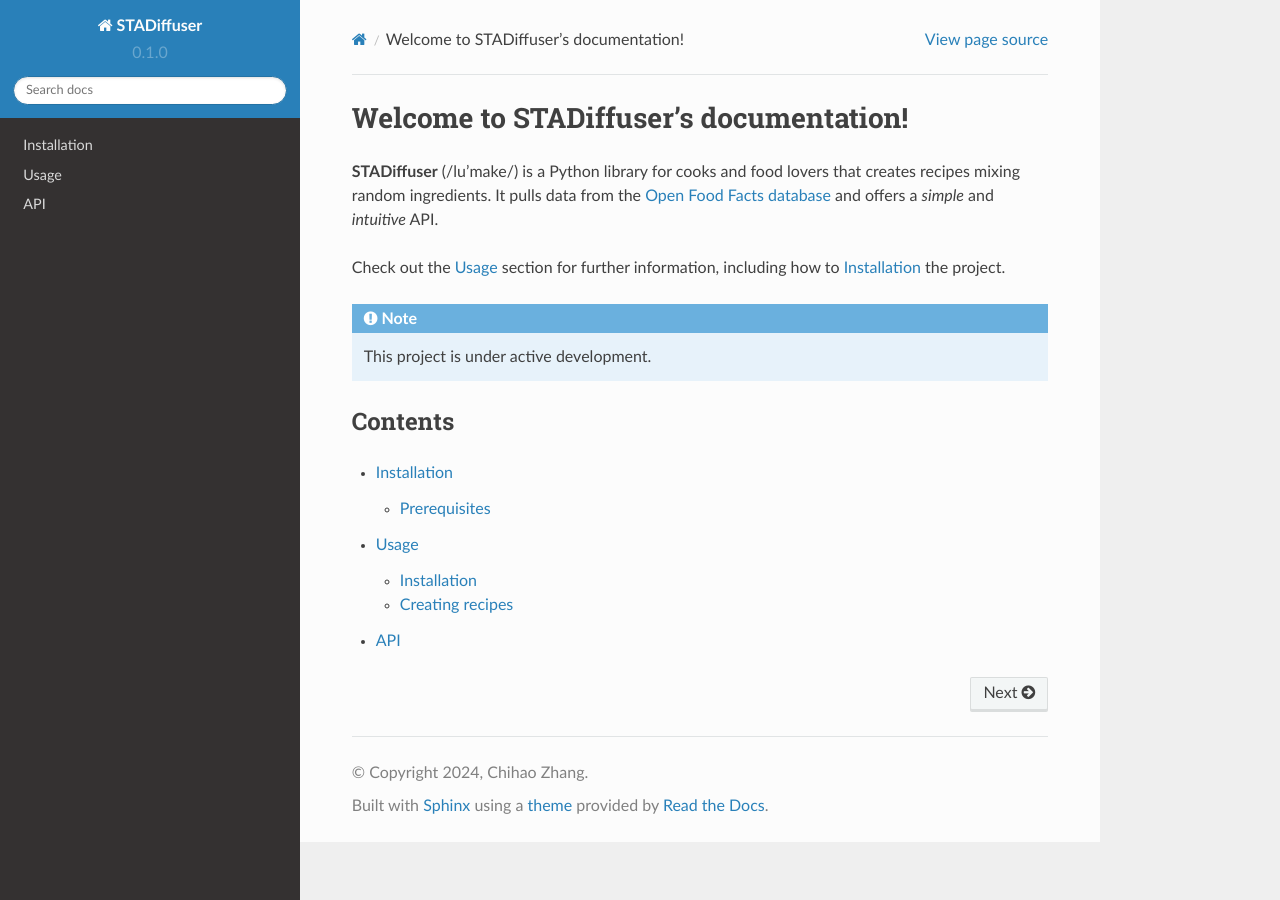
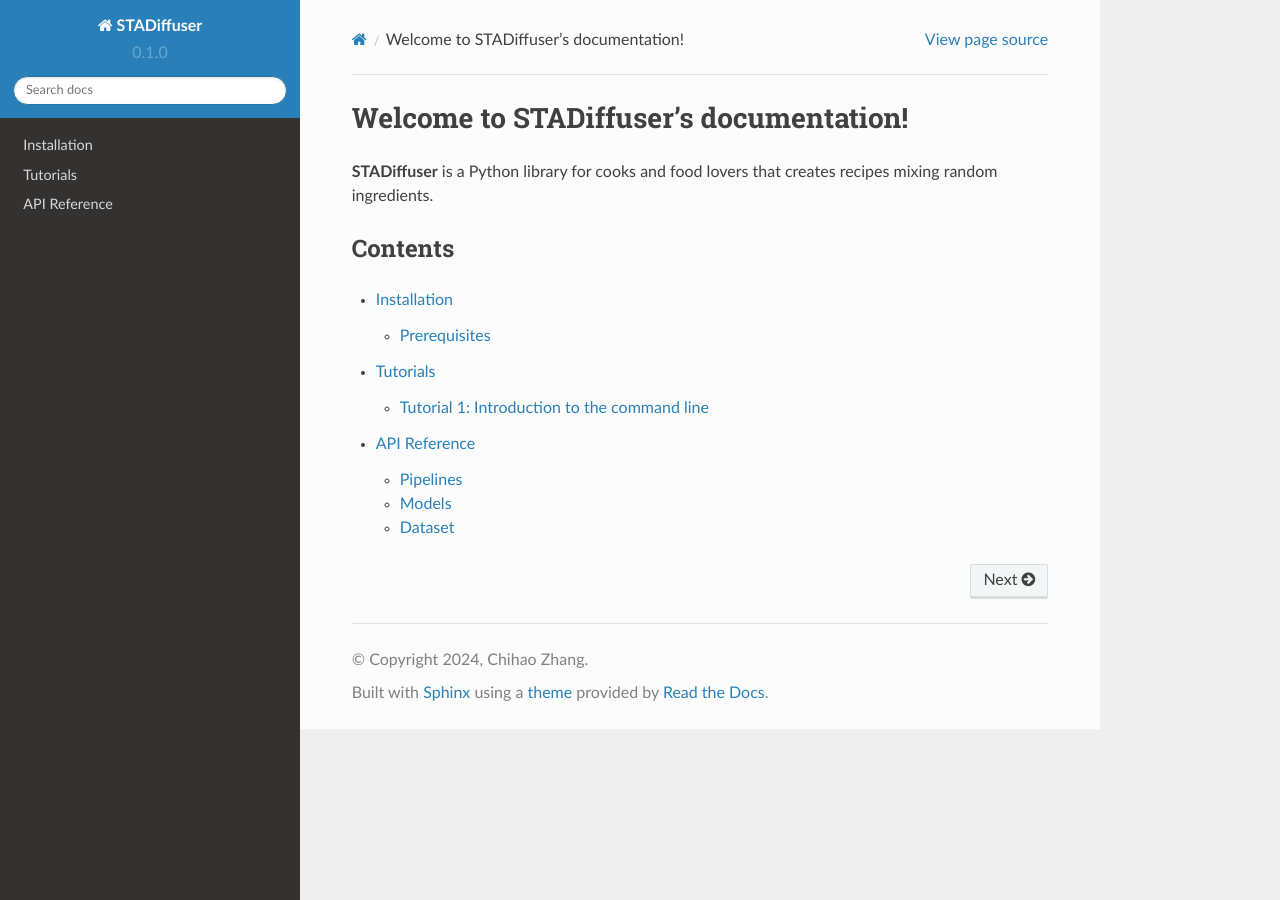
Before and after one commit to zhanglabtools/STADiffuser, a Sphinx documentation site: the page built from docs/source/index.rst, in a window 1280 px wide. Built offline with Sphinx 7.4.7 and the Read the Docs theme 2.0.0, drawn with Linux system fonts in a browser that asks for light colours; pages that are not in the unit, such as notebooks, are missing from menus.

Commit message:
add docs

```diff
--- a/docs/source/conf.py
+++ b/docs/source/conf.py
@@ -1,13 +1,20 @@
 # Configuration file for the Sphinx documentation builder.
 
 # -- Project information
+import sys
+import os
 
+
+sys.path.insert(0, os.path.abspath('../..'))
+# print current path
+print(os.path.abspath('../..'))
 project = 'STADiffuser'
 copyright = '2024, Chihao Zhang'
 author = 'Chihao Zhang'
 
 release = '0.1'
 version = '0.1.0'
+
 
 # -- General configuration
 
--- a/docs/source/index.rst
+++ b/docs/source/index.rst
@@ -1,22 +1,13 @@
 Welcome to STADiffuser's documentation!
 ===================================
 
-**STADiffuser** (/lu'make/) is a Python library for cooks and food lovers
+**STADiffuser**  is a Python library for cooks and food lovers
 that creates recipes mixing random ingredients.
-It pulls data from the `Open Food Facts database <https://world.openfoodfacts.org/>`_
-and offers a *simple* and *intuitive* API.
-
-Check out the :doc:`usage` section for further information, including
-how to :ref:`installation` the project.
-
-.. note::
-
-   This project is under active development.
 
 Contents
 --------
 
 .. toctree::
    installation
-   usage
+   tutorials
    api
--- /dev/null
+++ b/docs/source/tutorials.rst
@@ -0,0 +1,6 @@
+Tutorials
+=========
+
+
+Tutorial 1: Introduction to the command line
+--------------------------------------------
```
Also changed, not shown: docs/source/api.rst (+26 -5 lines), docs/source/usage.rst (deleted, +0 -33 lines), lumache.py (deleted, +0 -23 lines), stadiffuser-cli/__init__.py (added), 3 other files.
